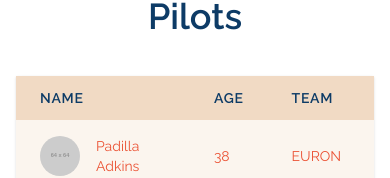
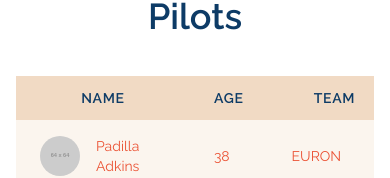
Before and after one commit to javiergranados/devaway-racing-services, a Next.js app: page /pilots in a window 390 px wide. Shown: the part 115-293 px from the top of the page. Built offline with nearby package versions, Linux system fonts and the light colour scheme.

Commit message:
Modify pilots information table

```diff
--- a/components/Pilots.jsx
+++ b/components/Pilots.jsx
@@ -2,8 +2,10 @@ import PropTypes from 'prop-types'
 
 function Pilots({ pilots }) {
   return (
-    <div className="flex flex-col min-w-full">
-      <div className="overflow-hidden overflow-x-auto border-b border-gray-300 shadow sm:rounded-lg">
+    <div className="flex flex-col">
+      <div className="overflow-x-auto">
+        <div className="inline-block min-w-full align-middle">
+          <div className="overflow-hidden border-b border-gray-300 shadow sm:rounded-lg">
             <table className="min-w-full">
               <thead>
                 <tr>
@@ -31,6 +33,8 @@ function Pilots({ pilots }) {
             </table>
           </div>
         </div>
+      </div>
+    </div>
   )
 }
 
--- a/styles/tailwind.css
+++ b/styles/tailwind.css
@@ -29,7 +29,7 @@
 }
 
 .table__thead__th {
-  @apply px-6 py-3 text-sm tracking-wider text-left uppercase text-indigoDye font-semi bg-almond;
+  @apply px-6 py-3 text-sm tracking-wider text-center uppercase lg:text-left text-indigoDye font-semi bg-almond;
 }
 
 .table__tbody__td {
```
Lines whose indentation alone changed are shown as unchanged.
